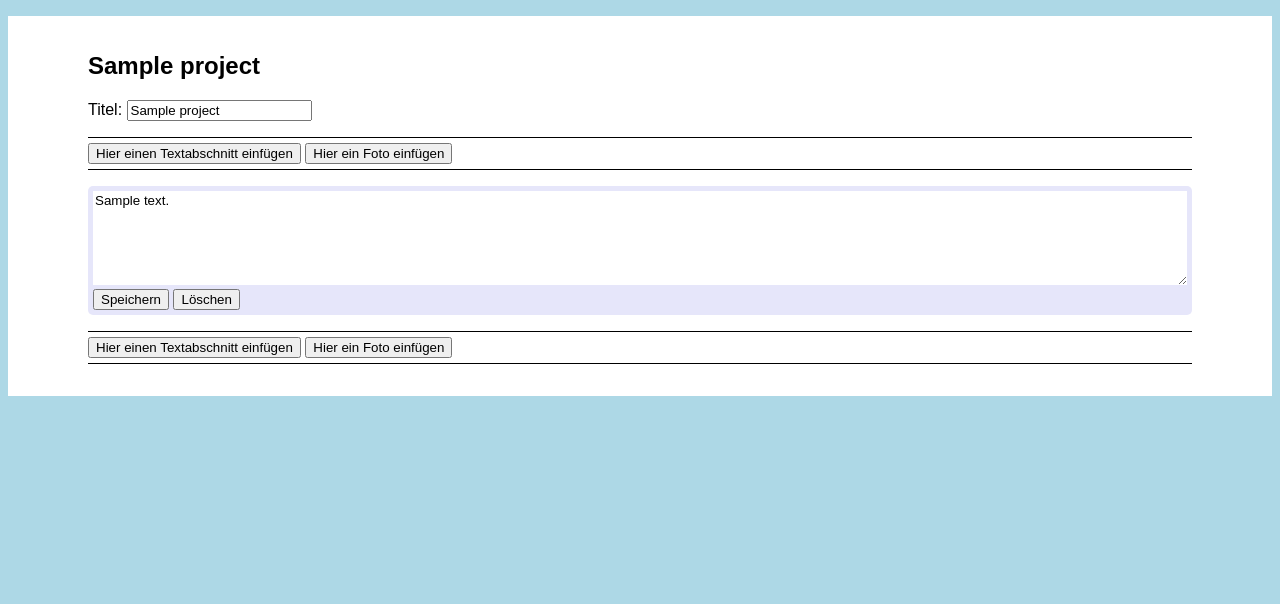
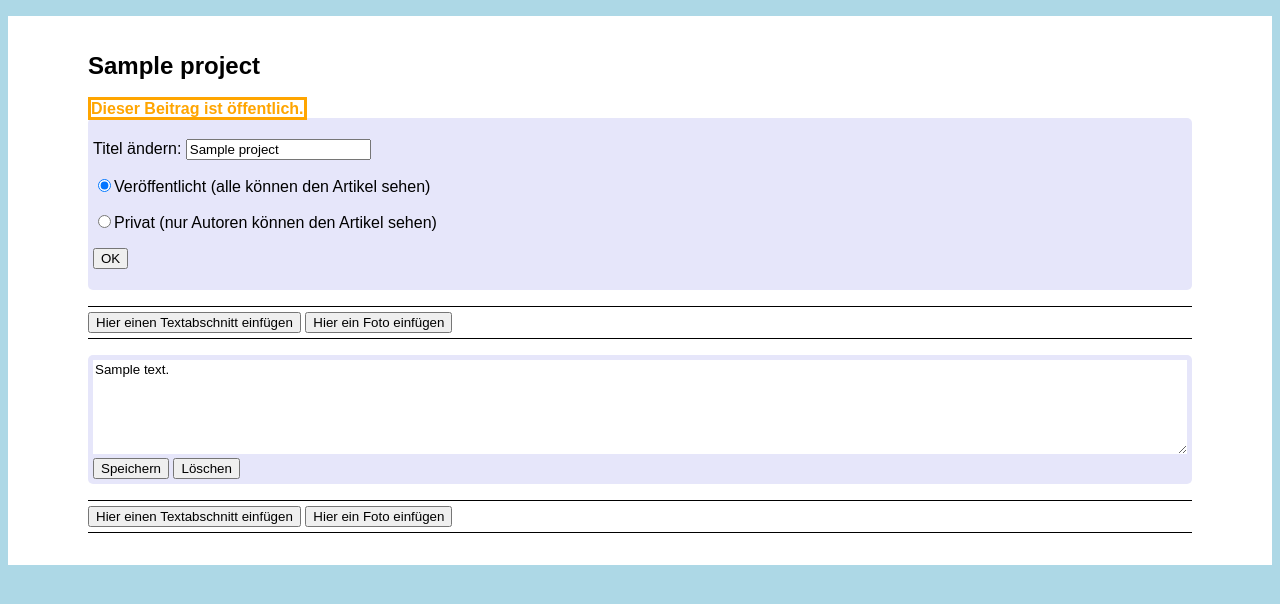
Before and after one commit to leovt/PhotoPaul, a Django app: page /1/edit in a window 1280 px wide. Shown: the part 78-682 px from the top of the page. Run offline with Django 3.2, Linux system fonts and the light colour scheme; a user stored in the database is signed in; tables that the repository leaves empty hold one stand-in row (values such as "Sample post").

Commit message:
Form for editing title and public status of an article

```diff
--- a/PhotoBlog/templates/PhotoBlog/editor.html
+++ b/PhotoBlog/templates/PhotoBlog/editor.html
@@ -17,7 +17,18 @@
 {% block body %}
 <article class="blog" style="max-width: 95%">
 <h1>{{ project }}</h1>
-Titel: <input type="text" value="{{ project }}" name="name"/>
+{% if not project.is_public %}
+<span class="warning">Dieser Beitrag ist noch nicht veröffentlicht.</span>
+{% else %}
+<span class="warning">Dieser Beitrag ist öffentlich.</span>
+{% endif %}
+<form method="POST" class="edit">
+{% csrf_token %}
+<p>Titel ändern: <input type="text" value="{{ project }}" name="name"/></p>
+<p><input type="radio" name="is_public" id="r1" value="1" {% if project.is_public %}checked="checked"{% endif %}/><label for="r1">Veröffentlicht (alle können den Artikel sehen)</label></p>
+<p><input type="radio" name="is_public" id="r2" value="0" {% if not project.is_public %}checked="checked"{% endif %} /><label for="r2">Privat (nur Autoren können den Artikel sehen)</label></p>
+<p><button type="submit">OK</button></p>
+</form>
 <div class="insert">
 <form action="{% url 'PhotoBlog:insert' project.id %}" method="POST">
 {% csrf_token %}
--- a/PhotoBlog/views.py
+++ b/PhotoBlog/views.py
@@ -36,7 +36,14 @@ def bloglist(request):
 @login_required
 def editor(request, project_id):
     project = get_object_or_404(Project, id=project_id)
-    return render(request, 'PhotoBlog/editor.html', {'project': project})
+    if request.method == 'GET':
+        return render(request, 'PhotoBlog/editor.html', {'project': project})
+    if request.method == "POST":
+        project.name = request.POST['name']
+        project.is_public = int(request.POST['is_public'])
+        project.save()
+        return HttpResponseRedirect(reverse('PhotoBlog:editor', args=(project.id,)))
+
 
 @login_required
 def element(request, element_id):
```
